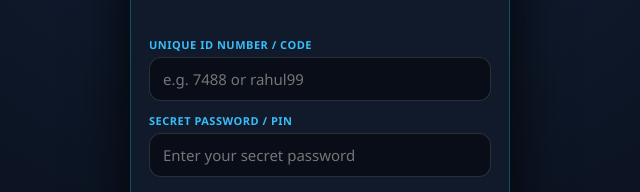
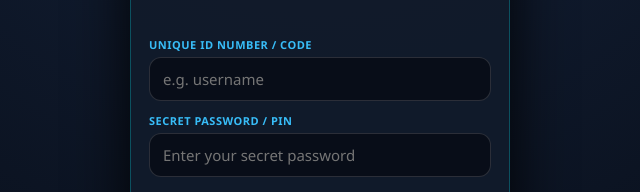
Before and after one commit to sanjaylohchab/novahub, a plain HTML site: page public/chat.html in a window 1280 px wide. Shown: the part 350-542 px from the top of the page, 320-960 px from the left. Drawn offline with Linux system fonts and the light colour scheme.

Commit message:
Update chat.html

```diff
--- a/public/chat.html
+++ b/public/chat.html
@@ -246,7 +246,7 @@
 
             <div class="auth-field">
                 <label>Unique ID Number / Code</label>
-                <input type="text" id="auth-code" class="auth-input" placeholder="e.g. 7488 or rahul99">
+                <input type="text" id="auth-code" class="auth-input" placeholder="e.g. username">
             </div>
 
             <div class="auth-field" id="signup-name-field" style="display:none;">
```
